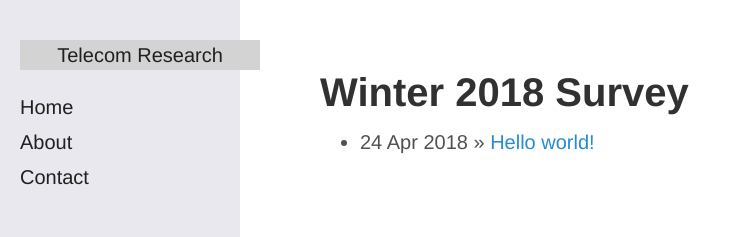
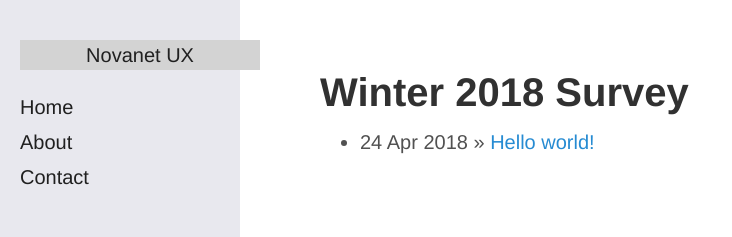
Before and after one commit to Novanet-UX/novanet-ux.github.io, a Jekyll site: the page built from index.html, in a window 1280 px wide. Shown: the top 237 px of the page, without its empty margins (0-732 px from the left). Built offline with Jekyll 4.4.1, drawn with Linux system fonts in a browser that asks for light colours.

Commit message:
Update sidebar-head.html

```diff
--- a/_includes/sidebar-head.html
+++ b/_includes/sidebar-head.html
@@ -1,5 +1,5 @@
 <div class="sidebar-head">
 	<div class="sidebar-about">
-		<p class="sidebar-title">Telecom Research</p>
+		<p class="sidebar-title">Novanet UX</p>
 	</div>
 </div>
```
